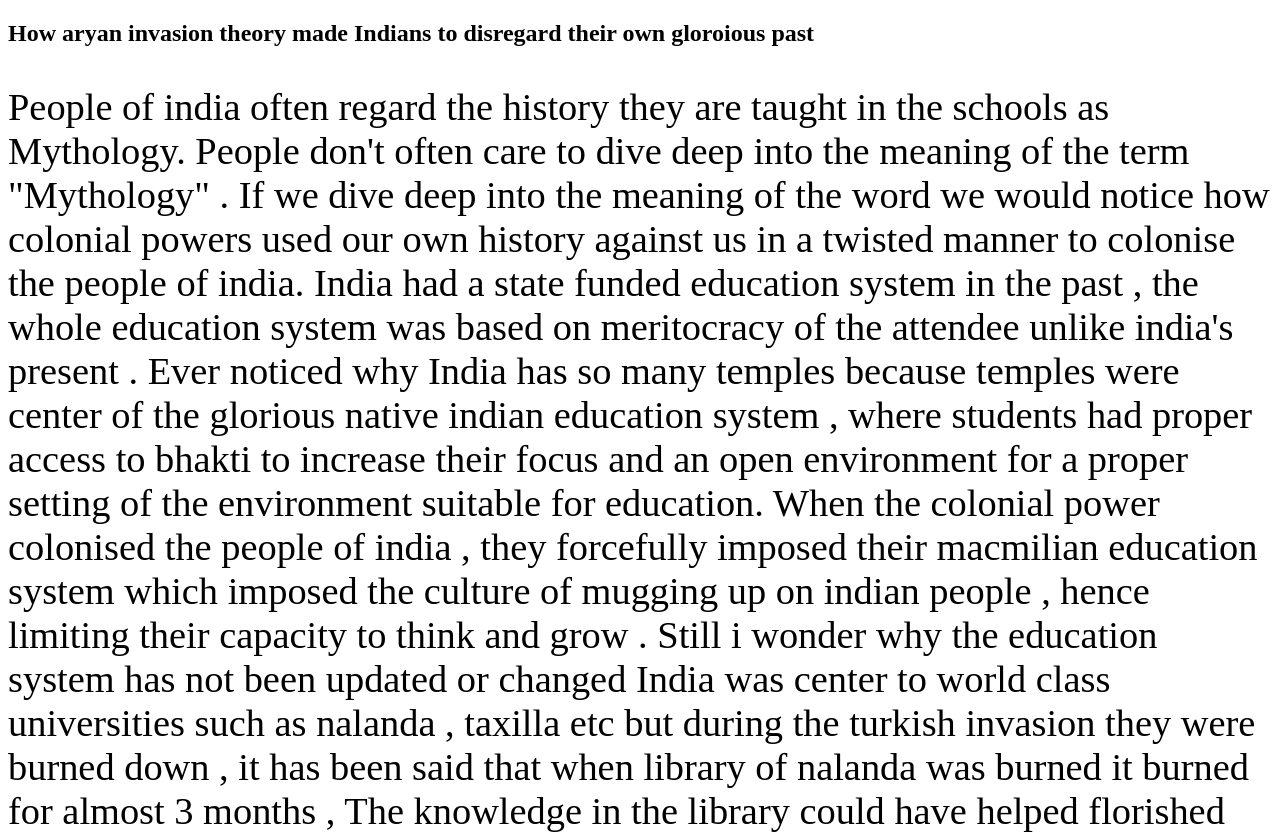
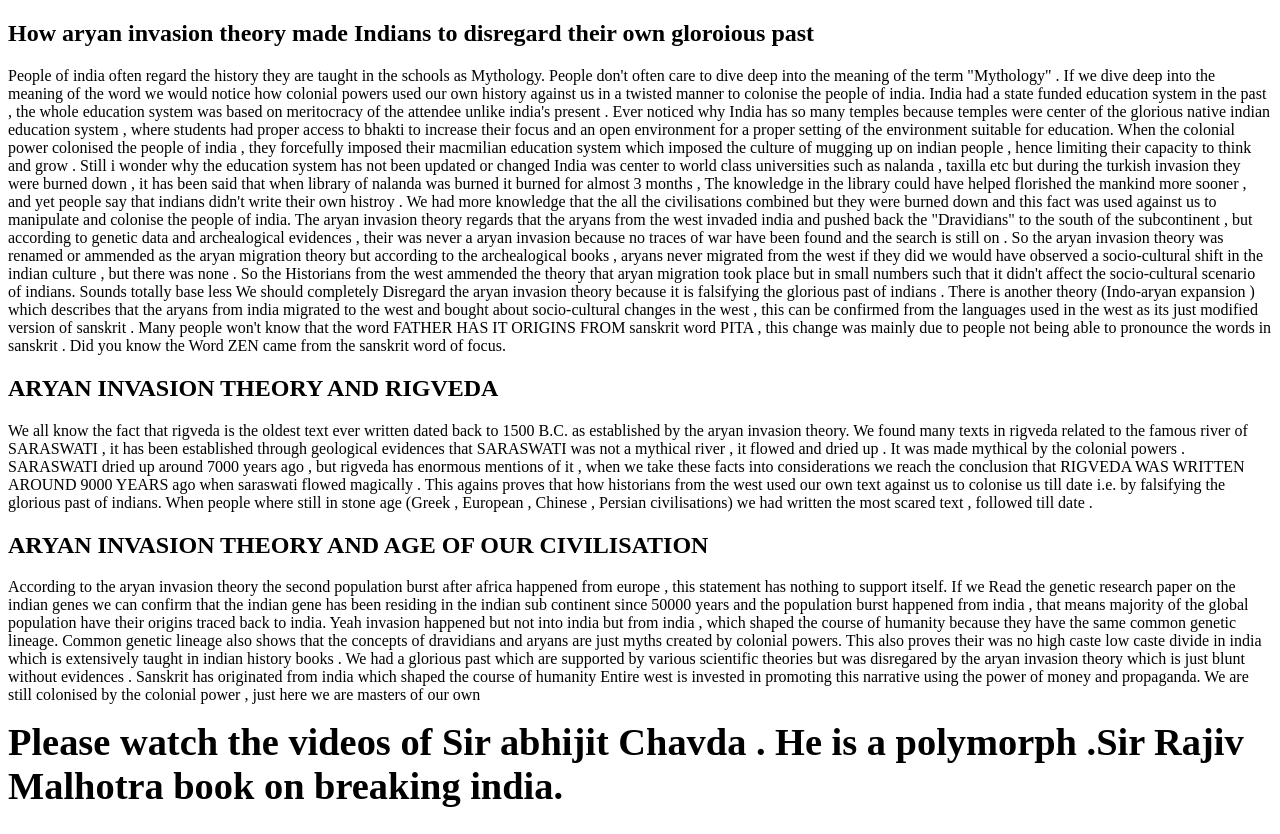
Before and after one commit to Krrish-a07/Krrish-a07.github.io, a plain HTML site: page Aryan_invasion_theory.html in a window 1280 px wide. Shown: the top 834 px of the page. Drawn offline with Linux system fonts and the light colour scheme.

Commit message:
Update Aryan_invasion_theory.html

```diff
--- a/Aryan_invasion_theory.html
+++ b/Aryan_invasion_theory.html
@@ -6,12 +6,12 @@
     <meta charset="UTF-8">
     <meta http-equiv="X-UA-Compatible" content="IE=edge">
     <meta name="viewport" content="width=device-width, initial-scale=1.0">
-    <title>Aryan Invasion Theory</title>
+    <title>Blog 1 - Aryan Invasion Theory</title>
 </head>
 <body>
     <h2>How aryan invasion theory made Indians to disregard their own gloroious past</h2>
 
-    <p style="font-size: 3vw;">
+    <p>
         People of india often regard the history they are taught in the schools as Mythology. People don't often care to dive deep into the meaning of the term "Mythology" . If we dive deep into the meaning of the word we would notice how colonial powers used our own history against us in a twisted manner to colonise the people of india.
 
         India had a state funded education system in the past , the whole education system was based on meritocracy of the attendee unlike india's present . Ever noticed why India has so  many temples because temples were center of the glorious native indian education system , where students had proper access to bhakti to increase their focus and an open environment for a proper setting of the environment suitable for education.
@@ -31,7 +31,7 @@
 
     <h2>ARYAN INVASION THEORY AND RIGVEDA</h2>
 
-    <p style="font-size: 3vw;">
+    <p>
         We all know the fact that rigveda is the oldest text ever written dated back to 1500 B.C. as established by the aryan invasion theory.
         We found many texts in rigveda related to the famous river of SARASWATI , it has been established through geological evidences that SARASWATI was not a mythical river , it flowed and dried up . It was made mythical by the colonial powers .
 
@@ -44,7 +44,7 @@
 
     <h2>ARYAN INVASION THEORY AND AGE OF OUR CIVILISATION</h2>
 
-    <p style="font-size: 3vw;">
+    <p>
         According to the aryan invasion theory the second population burst after africa happened from europe , this statement has nothing to support itself.
 
         If we Read the genetic research paper on the indian genes we can confirm that the indian gene has been residing in the indian sub continent since 50000 years and the population burst happened from india , that means majority of the global population have their origins traced back to india.
```
